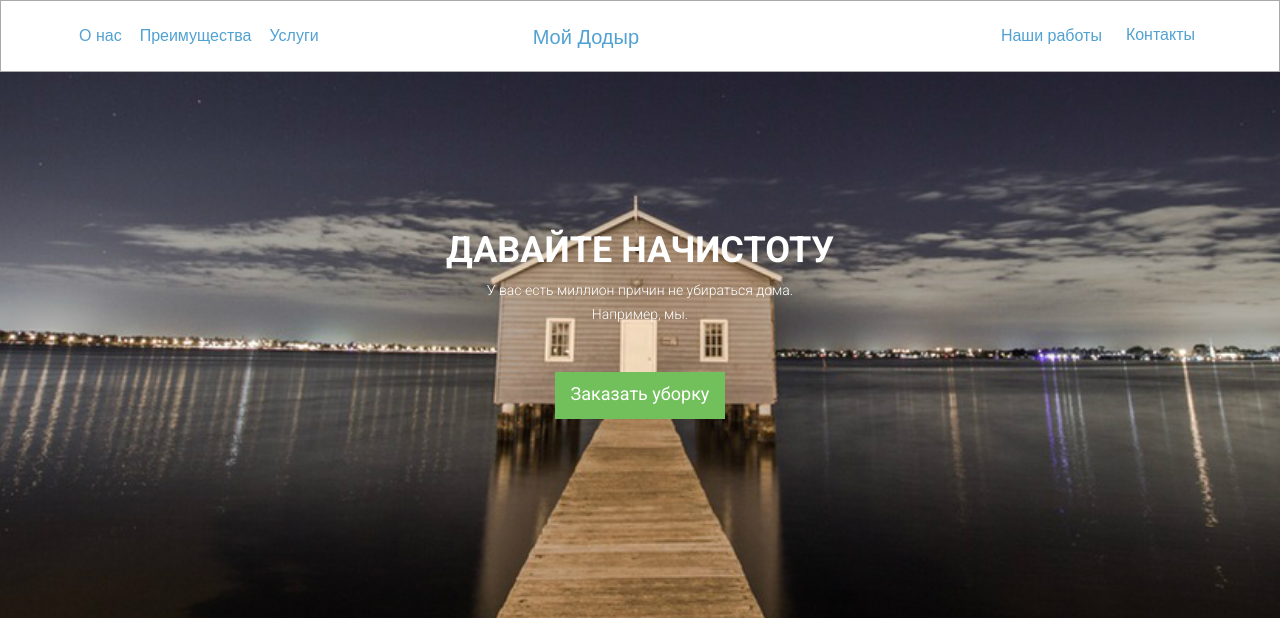
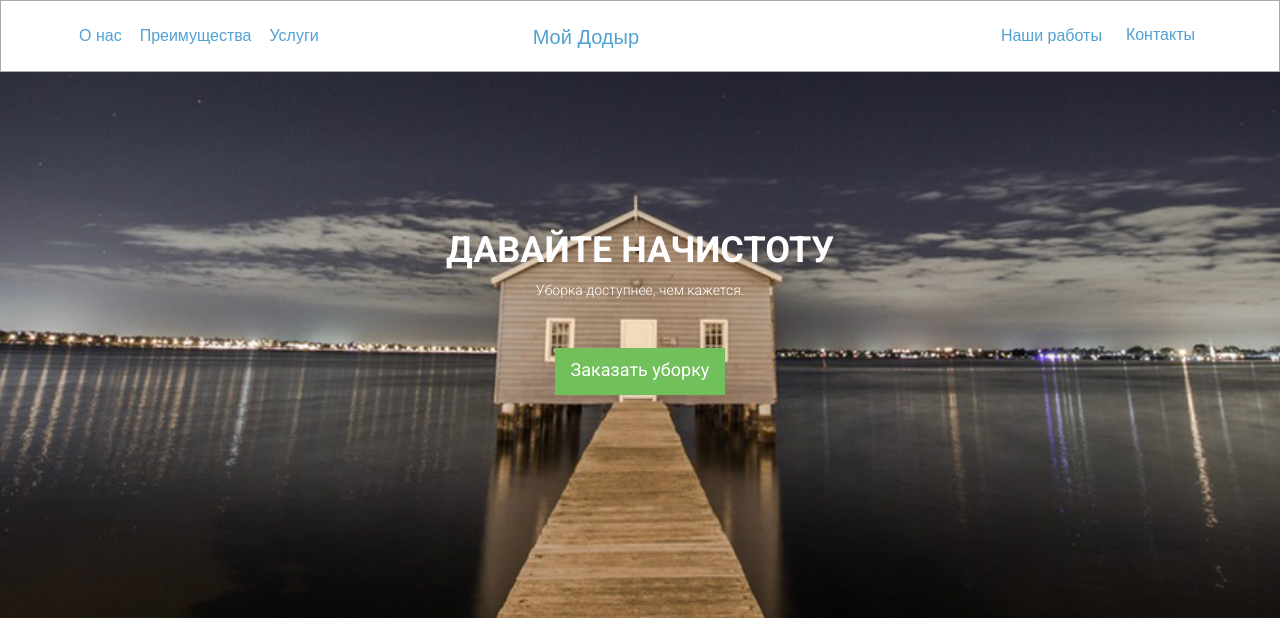
Before and after one commit to ArietNyshanbaev/mydodo, a Django app: template main/templates/main/main.htm in a window 1280 px wide. Shown: the top 622 px of the page. Run offline with Django 3.2, Linux system fonts and the light colour scheme; the template is opened without the code that fills it, so the values that code supplies are empty; parts of the project's set-up code (start-up, migrations or seed data) failed here and were passed over; some libraries are stand-ins or nearby versions.

Commit message:
slogan change

```diff
--- a/main/templates/main/main.htm
+++ b/main/templates/main/main.htm
@@ -84,7 +84,7 @@
                                 <div class="carousel-content text-center">
                                 <br><br>
                                     <h2 style="color:yelow">Давайте начистоту</h2>
-                                    <p>У вас есть миллион причин не убираться дома.<br> Например, мы.</p>
+                                    <p>Уборка доступнее, чем кажется.</p>
                                     <br>
 
 
```
